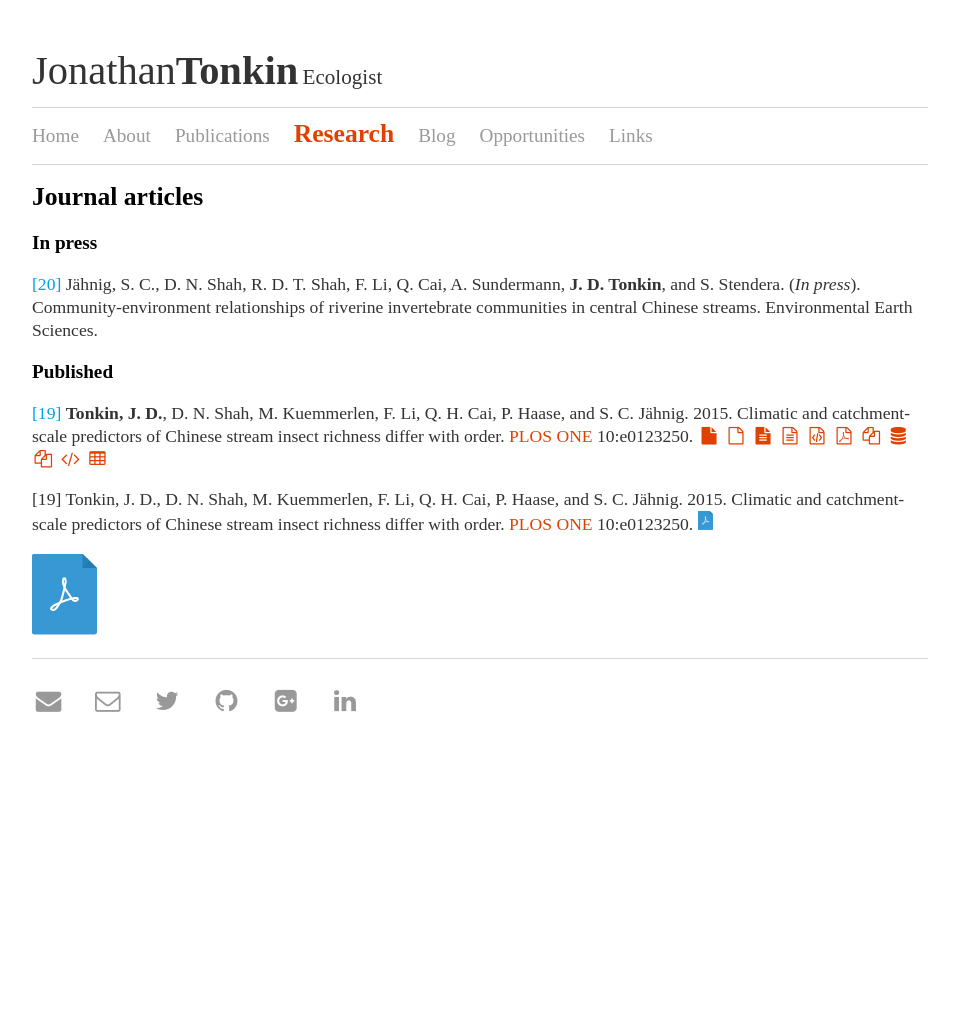
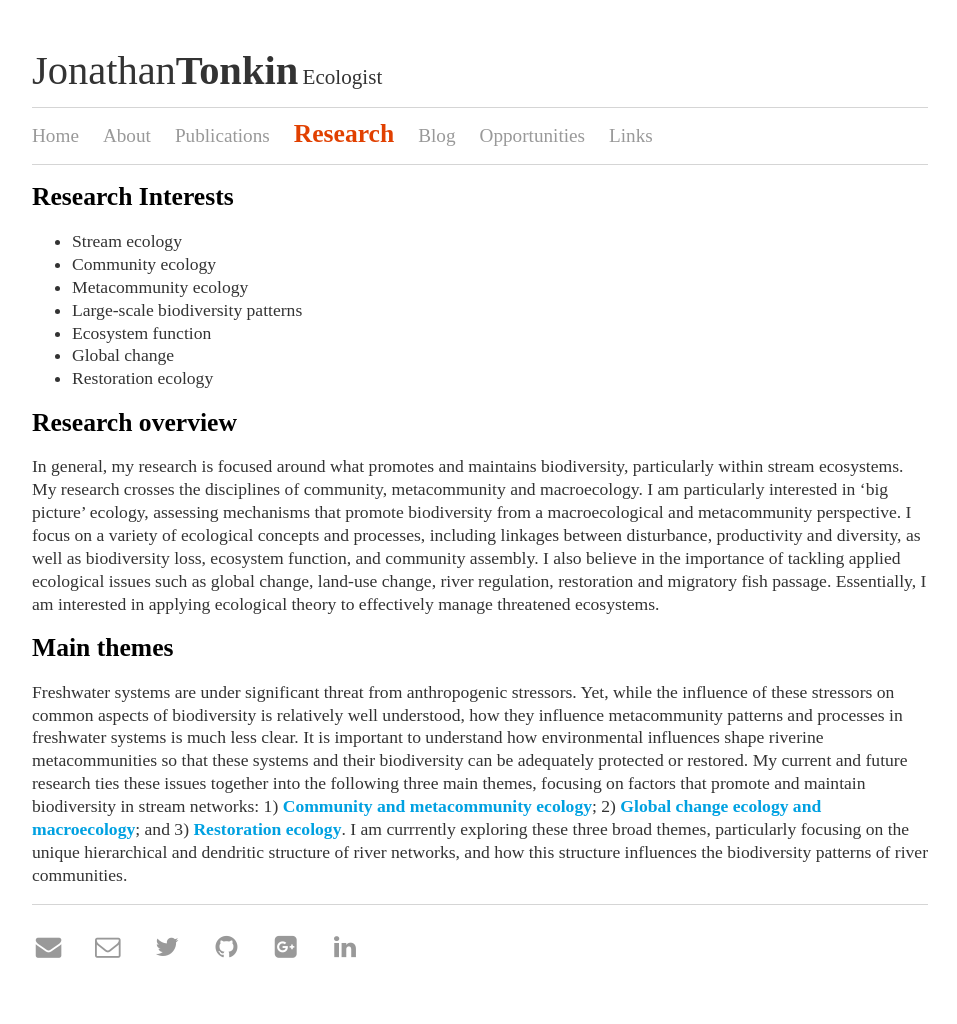
Before and after one commit to jdtonkin/jdtonkin.github.io, a Jekyll site: the page built from Research/index.md, in a window 1280 px wide. Shown: the whole page, without its empty margins (160-1117 px from the left). Built offline with Jekyll 4.4.1, drawn with Linux system fonts in a browser that asks for light colours; nearby versions of some CDN libraries; some web fonts are replaced; before the commit the page ends 900 px from its top, so only the background shows below that.

Commit message:
updated research

```diff
--- a/Research/index.md
+++ b/Research/index.md
@@ -3,26 +3,18 @@ layout: default
 title: Research
 ---
 
-#Journal articles
-
-###In press
-<span style="color:#00a1e1">[20]</span> Jähnig, S. C., D. N. Shah, R. D. T. Shah, F. Li,  Q. Cai, A. Sundermann, **J. D. Tonkin**, and S. Stendera. (*In press*). Community-environment relationships of riverine invertebrate communities in central Chinese streams. Environmental Earth Sciences.
-
-###Published
-
-<span style="color:#00a1e1">[19]</span> **Tonkin, J. D.**, D. N. Shah, M. Kuemmerlen, F. Li, Q. H. Cai, P. Haase, and S. C. Jähnig. 2015. Climatic and catchment-scale predictors of Chinese stream insect richness differ with order. <a href="http://dx.doi.org/10.1371/journal.pone.0123250" target="_blank">PLOS ONE</a> 10:e0123250.  [<i class="fa fa-fw fa-file"></i>](2015 Tonkin etal PLOS ONE.pdf) [<i class="fa fa-fw fa-file-o"></i>](2015 Tonkin etal PLOS ONE.pdf) [<i class="fa fa-fw fa-file-text"></i>](2015 Tonkin etal PLOS ONE.pdf)  [<i class="fa fa-fw fa-file-text-o"></i>](2015 Tonkin etal PLOS ONE.pdf) [<i class="fa fa-fw fa-file-code-o"></i>](2015 Tonkin etal PLOS ONE.pdf) [<i class="fa fa-fw fa-file-pdf-o"></i>](2015 Tonkin etal PLOS ONE.pdf) [<i class="fa fa-fw fa-files-o"></i>](2015 Tonkin etal PLOS ONE.pdf) [<i class="fa fa-fw fa-database"></i>](2015 Tonkin etal PLOS ONE.pdf) [<i class="fa fa-fw fa-files-o"></i>](2015 Tonkin etal PLOS ONE.pdf) [<i class="fa fa-fw fa-code"></i>](2015 Tonkin etal PLOS ONE.pdf) [<i class="fa fa-fw fa-table"></i>](2015 Tonkin etal PLOS ONE.pdf)
+#Research Interests
+- Stream ecology
+- Community ecology
+- Metacommunity ecology
+- Large-scale biodiversity patterns
+- Ecosystem function
+- Global change
+- Restoration ecology
 
 
+#Research overview
+In general, my research is focused around what promotes and maintains biodiversity, particularly within stream ecosystems. My research crosses the disciplines of community, metacommunity and macroecology. I am particularly interested in ‘big picture’ ecology, assessing mechanisms that promote biodiversity from a macroecological and metacommunity perspective. I focus on a variety of ecological concepts and processes, including linkages between disturbance, productivity and diversity, as well as biodiversity loss, ecosystem function, and community assembly. I also believe in the importance of tackling applied ecological issues such as global change, land-use change, river regulation, restoration and migratory fish passage. Essentially, I am interested in applying ecological theory to effectively manage threatened ecosystems.
 
-
-
-
-
-
-
-
-
-
-[19] Tonkin, J. D., D. N. Shah, M. Kuemmerlen, F. Li, Q. H. Cai, P. Haase, and S. C. Jähnig. 2015. Climatic and catchment-scale predictors of Chinese stream insect richness differ with order. <a href="http://dx.doi.org/10.1371/journal.pone.0123250" target="_blank">PLOS ONE</a> 10:e0123250.  <a href="2015 Tonkin etal PLOS ONE.pdf" target="_blank"><img src="pdf-blue.png" alt="broken" style="height: 1.1em"></a>
-
-[![PDF](pdf-blue.png)](2015 Tonkin etal PLOS ONE.pdf)
+#Main themes
+Freshwater systems are under significant threat from anthropogenic stressors. Yet, while the influence of these stressors on common aspects of biodiversity is relatively well understood, how they influence metacommunity patterns and processes in freshwater systems is much less clear. It is important to understand how environmental influences shape riverine metacommunities so that these systems and their biodiversity can be adequately protected or restored. My current and future research ties these issues together into the following three main themes, focusing on factors that promote and maintain biodiversity in stream networks: 1) **<span style="color:#00a1e1">Community and metacommunity ecology</span>**; 2) **<span style="color:#00a1e1">Global change ecology and macroecology</span>**; and 3) **<span style="color:#00a1e1">Restoration ecology</span>**. I am currrently exploring these three broad themes, particularly focusing on the unique hierarchical and dendritic structure of river networks, and how this structure influences the biodiversity patterns of river communities.
```
